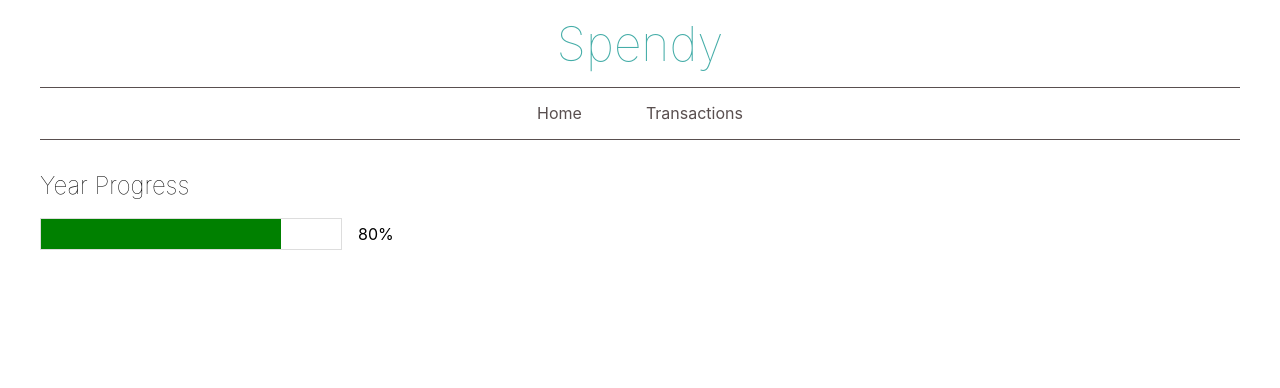
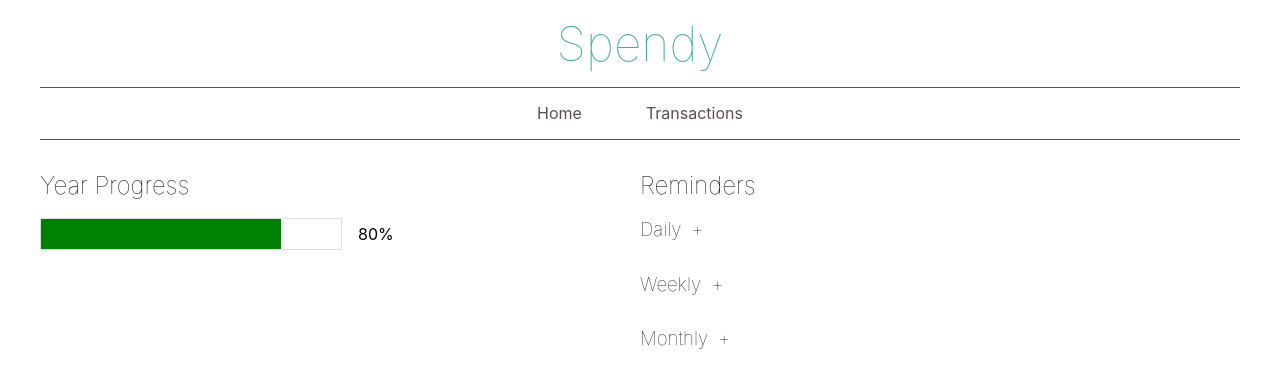
Before and after one commit to JoeEcob/spendy-v2, a React (Create React App) app in the folder src/: page / in a window 1280 px wide. Shown: the top 388 px of the page. Built offline with nearby package versions, Linux system fonts and the light colour scheme.

Commit message:
Add reminders section to home

```diff
--- a/src/src/components/App.tsx
+++ b/src/src/components/App.tsx
@@ -2,7 +2,7 @@ import React from 'react';
 import { Route, Switch } from 'react-router-dom';
 import './App.css';
 import Header from './Shared/Header';
-import Charts from './Home/Charts';
+import Home from './Home/Home';
 import Transactions from './Transactions/Transactions';
 import NotFound from './Shared//NotFound';
 
@@ -11,7 +11,7 @@ const App: React.FC = () => {
     <div className="app">
       <Header />
       <Switch>
-        <Route exact path="/" component={Charts} />
+        <Route exact path="/" component={Home} />
         <Route path="/transactions" component={Transactions} />
         <Route component={NotFound} />
       </Switch>
--- /dev/null
+++ b/src/src/components/Home/AddReminder.tsx
@@ -0,0 +1,40 @@
+import React, { useRef, useState } from 'react';
+
+interface IProps {
+  callback: (text: string) => void;
+}
+
+const AddReminder: React.FC<IProps> = (props) => {
+  const [isEditing, setIsEditing] = useState(false);
+  const inputField = useRef<HTMLInputElement>(null!);
+
+  function handleSubmit(e: React.FormEvent<HTMLFormElement>) {
+    e.preventDefault();
+
+    if (!inputField || !inputField.current) {
+      return;
+    }
+
+    const value = inputField.current.value
+    if (!value) {
+      return;
+    }
+
+    props.callback(value);
+    setIsEditing(false);
+  }
+
+  return (
+    <span>
+      {isEditing
+        ? <form onSubmit={handleSubmit}>
+            <input ref={inputField} type="text" autoFocus />
+            <button type="submit">Save</button>
+            <span className="cancel"  title="Cancel" onClick={() => setIsEditing(false)}>x</span>
+          </form>
+        : <span className="add" title="Add new" onClick={() => setIsEditing(true)}>+</span>}
+    </span>
+  );
+}
+
+export default AddReminder;
--- /dev/null
+++ b/src/src/components/Home/Home.css
@@ -0,0 +1,9 @@
+.home-container {
+  display: flex;
+  flex-direction: row;
+  flex-wrap: wrap;
+}
+
+.home-container > section {
+  flex: 1 1 50%;
+}
--- /dev/null
+++ b/src/src/components/Home/Home.tsx
@@ -0,0 +1,15 @@
+import React from 'react';
+import Charts from './Charts';
+import Reminders from './Reminders';
+import './Home.css';
+
+const Home: React.FC = () => {
+  return (
+    <div className="home-container">
+      <Charts />
+      <Reminders />
+    </div>
+  );
+};
+
+export default Home;
--- /dev/null
+++ b/src/src/components/Home/Reminders.css
@@ -0,0 +1,37 @@
+.reminders .add,
+.reminders .cancel {
+  cursor: pointer;
+  margin-left: 5px;
+  padding: 0 5px;
+  font-size: 1.2rem;
+}
+
+.reminders h3 form {
+  display: inline-block;
+  margin-left: .5rem;
+}
+
+.reminders form input[type="text"] {
+  margin-right: 5px;
+}
+
+.reminder-group {
+  margin-bottom: 2rem;
+}
+
+.reminder-item {
+  display: flex;
+  margin-bottom: .5rem;
+}
+
+.reminder-item .label {
+  flex: 1 1 auto;
+}
+
+.reminder-item .delete {
+  flex: 0 1 auto;
+  padding: 0 5px;
+  text-decoration: underline;
+  color: blue;
+  cursor: pointer;
+}
--- /dev/null
+++ b/src/src/components/Home/Reminders.tsx
@@ -0,0 +1,78 @@
+import React, { useState, useEffect } from 'react';
+import './Reminders.css';
+import { loadState, saveState } from '../../localStorage';
+import AddReminder from './AddReminder';
+
+const Reminders: React.FC = () => {
+  const namespace = 'spendy.reminders';
+  const [daily, setDaily] = useState([] as string[]);
+  const [weekly, setWeekly] = useState([] as string[]);
+  const [monthly, setMonthly] = useState([] as string[]);
+
+  useEffect(() => {
+    setDaily(loadState(`${namespace}.daily`) as string[] || []);
+    setWeekly(loadState(`${namespace}.weekly`) as string[] || []);
+    setMonthly(loadState(`${namespace}.monthly`) as string[] || []);
+  }, []);
+
+  useEffect(() => saveState(`${namespace}.daily`, daily), [daily]);
+
+  useEffect(() => saveState(`${namespace}.weekly`, weekly), [weekly]);
+
+  useEffect(() => saveState(`${namespace}.monthly`, monthly), [monthly]);
+
+  function deleteReminder(content: string, index: number) {
+    if (daily[index] === content) {
+      setDaily(daily.filter((v, i) => i !== index));
+    }
+
+    if (weekly[index] === content) {
+      setWeekly(weekly.filter((v, i) => i !== index));
+    }
+
+    if (monthly[index] === content) {
+      setMonthly(monthly.filter((v, i) => i !== index));
+    }
+  }
+
+  function renderReminder(content: string, index: number): JSX.Element {
+    return (
+      <div key={index} className="reminder-item">
+        <span className="label">{content}</span>
+        <span className="delete" onClick={() => deleteReminder(content, index)}>Delete</span>
+      </div>
+    );
+  }
+
+  return (
+    <section className="reminders">
+      <h2>Reminders</h2>
+
+      <div className="reminder-group">
+        <h3>
+          Daily
+          <AddReminder callback={text => setDaily(daily.concat(text))} />
+        </h3>
+        {daily.map(renderReminder)}
+      </div>
+
+      <div className="reminder-group">
+        <h3>
+          Weekly
+          <AddReminder callback={text => setWeekly(weekly.concat(text))} />
+        </h3>
+        {weekly.map(renderReminder)}
+      </div>
+
+      <div className="reminder-group">
+        <h3>
+          Monthly
+          <AddReminder callback={text => setMonthly(monthly.concat(text))} />
+        </h3>
+        {monthly.map(renderReminder)}
+      </div>
+    </section>
+  );
+}
+
+export default Reminders;
```
